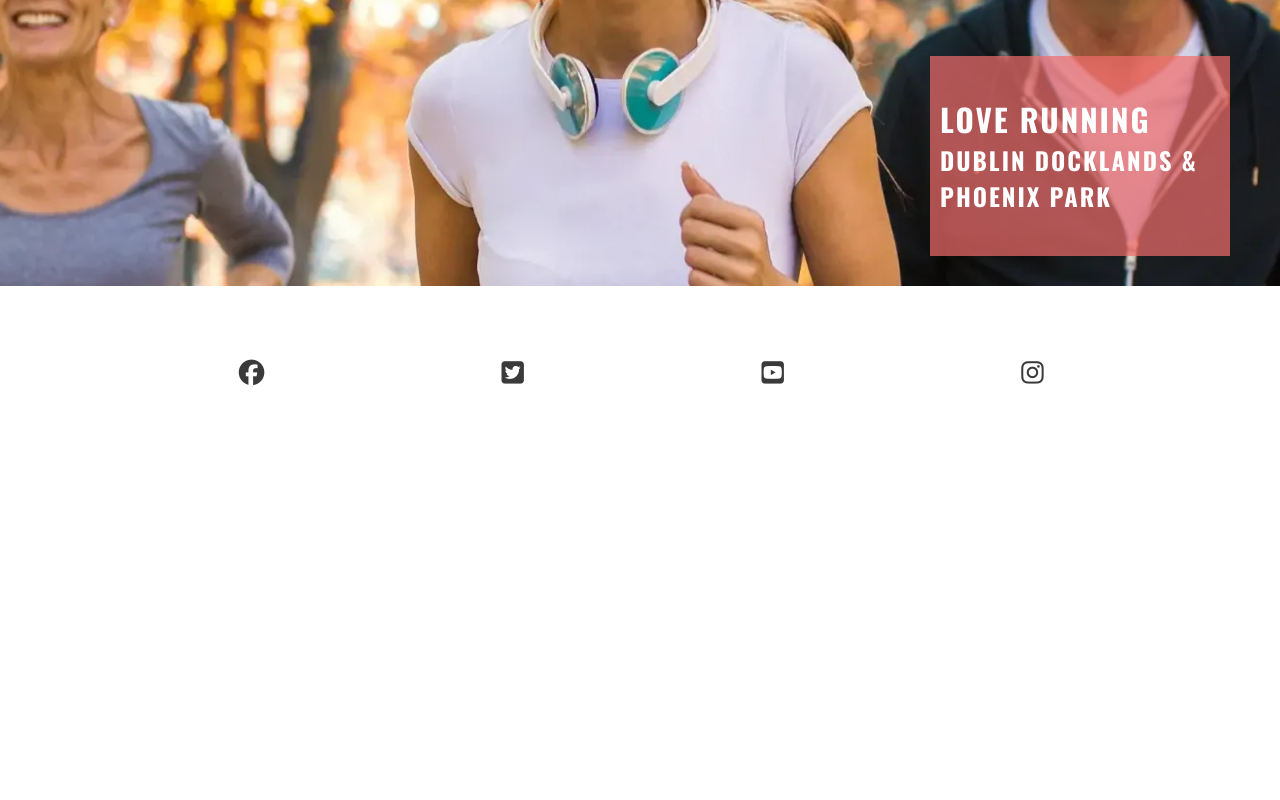
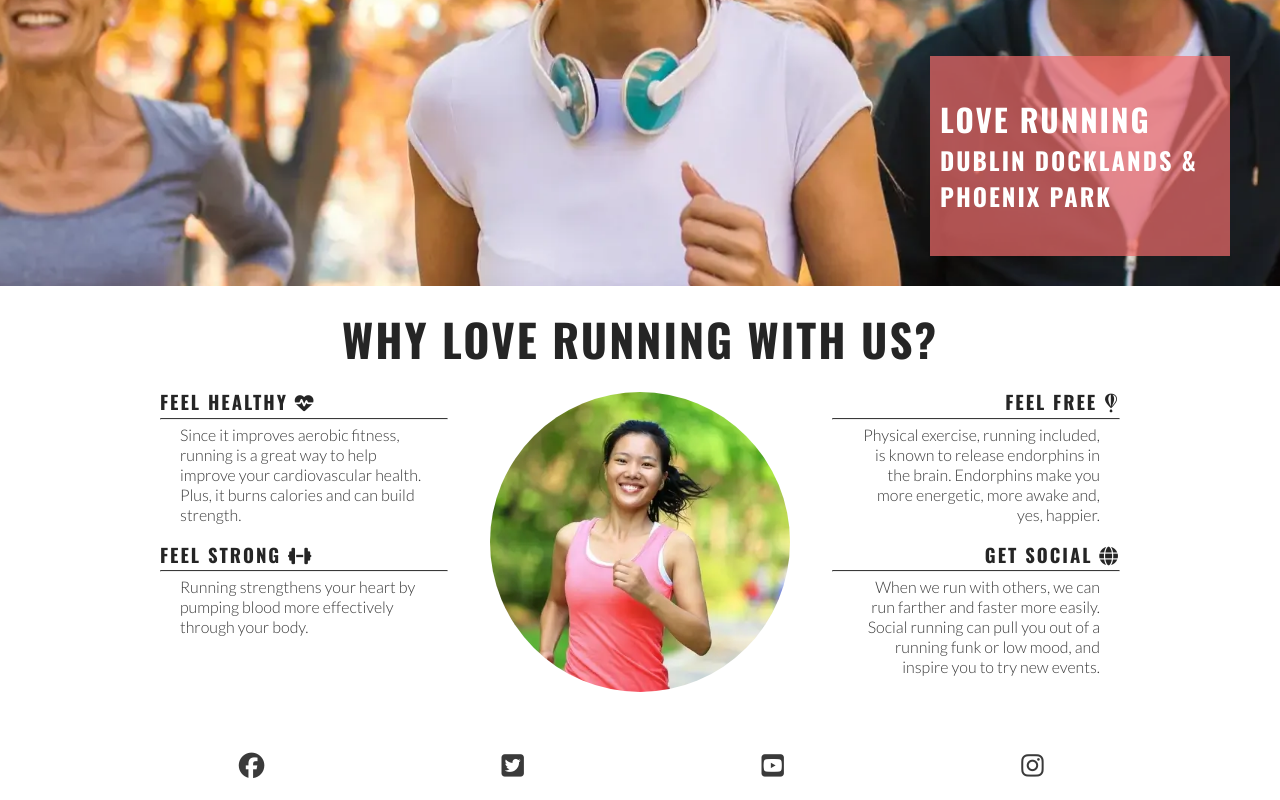
Before and after one commit to tugii21/LoveRun, a plain HTML site: page index.html in a window 1280 px wide. Shown: the part 393-1193 px from the top of the page. Before the commit the page ends 800 px from the top, so only its background shows below. Drawn offline with nearby package versions, Linux system fonts and the light colour scheme.

Commit message:
added and fixed laptop 1200pixel to css

```diff
--- a/assets/css/style.css
+++ b/assets/css/style.css
@@ -18,7 +18,9 @@ body {
     font-family: 'Lato', sans-serif;
 }
 
-h1, h2, h3 {
+h1,
+h2,
+h3 {
     font-family: 'Oswald', sans-serif;
     text-transform: uppercase;
     letter-spacing: 2px;
@@ -49,7 +51,7 @@ header a {
     list-style-type: none;
 }
 
-#menu > li {
+#menu>li {
     margin-bottom: 1em;
 }
 
@@ -109,8 +111,53 @@ main {
     padding-left: 10px;
 }
 
-#cover-text > h2, #cover-text > h3 {
+#cover-text>h2,
+#cover-text>h3 {
     color: #ffffff;
+}
+
+/* Reasons section */
+#reasons {
+    width: 90%;
+    margin: 20px auto;
+}
+
+#reasons h2 {
+    margin-bottom: 20px;
+    text-align: center;
+    font-size: 280%;
+}
+
+#benefits-physical>div,
+#benefits-mental>div {
+    line-height: 20px;
+    margin-bottom: 20px;
+}
+
+#benefits p {
+    padding: 0 20px;
+}
+
+#benefits hr {
+    border-top: 1px solid #3a3a3a;
+    margin: 5px 0;
+}
+
+#circle-cover-bg {
+    background: url('../images/reasons-image.webp') no-repeat top center / cover;
+    height: 90vw;
+    width: 90vw;
+    margin-bottom: 20px;
+    /* Makes the square image into a circle */
+    border-radius: 50%;
+    max-width: 300px;
+    max-height: 300px;
+}
+
+#benefits-image {
+    display: flex;
+    align-items: center;
+    justify-content: center;
 }
 
 /* Footer */
@@ -130,6 +177,7 @@ main {
 
 /* Media query: tablets and larger (768px and up) */
 @media screen and (min-width: 768px) {
+
     /* Header */
     nav {
         display: block;
@@ -143,7 +191,7 @@ main {
         display: flex;
     }
 
-    #menu > li {
+    #menu>li {
         padding-left: 1rem;
     }
 
@@ -163,16 +211,63 @@ main {
         margin-top: 79px;
     }
 
-    /* Hero image */
+    /* Hero */
     #cover-text {
         width: 300px;
         right: 50px;
     }
+
+    /* Reasons section */
+    #benefits-physical,
+    #benefits-mental {
+        display: flex;
+        flex-direction: column;
+        width: 100%;
+    }
+
+    #benefits-physical>div,
+    #benefits-mental>div {
+        width: 75%;
+    }
+
+    #benefits-mental>div {
+        text-align: end;
+        align-self: flex-end;
+    }
+
 }
 
 /* Large devices (laptops and desktops, 992px and up) */
 @media screen and (min-width: 992px) {
-    #menu a:hover{
+    #menu a:hover {
         border-bottom: 1px solid #3a3a3a;
     }
 }
+
+@media screen and (min-width: 1200px) {
+    /* Reasons section */
+    #benefits {
+        display: flex;
+        flex-direction: row;
+    }
+
+    #benefits > div {
+        flex: 1;
+    }
+
+    #benefits-image {
+        order: 0
+    }
+
+    #benefits-mental {
+        order: 1;
+    }
+
+    #benefits-mental > div {
+        align-self: flex-start;
+    }
+
+    #benefits-physical > div {
+        align-self: flex-end;
+    }
+}
--- a/index.html
+++ b/index.html
@@ -46,6 +46,41 @@
                 <h3>Dublin Docklands & Phoenix Park</h3>
             </div>
         </section>
+        <section id="reasons">
+            <h2>Why love running with us?</h2>
+            <div id="benefits">
+                <div id="benefits-physical">
+                    <div>
+                        <h3>Feel healthy <i class="fa-solid fa-heart-pulse"></i></h3>
+                        <hr>
+                        <p>Since it improves aerobic fitness, running is a great way to help improve your cardiovascular
+                            health. Plus, it burns calories and can build strength.</p>
+                    </div>
+                    <div>
+                        <h3>Feel strong <i class="fa-solid fa-dumbbell"></i></h3>
+                        <hr>
+                        <p>Running strengthens your heart by pumping blood more effectively through your body.</p>
+                    </div>
+                </div>
+                <div id="benefits-mental">
+                    <div>
+                        <h3>Feel free <i class="fa-brands fa-fly"></i></h3>
+                        <hr>
+                        <p>Physical exercise, running included, is known to release endorphins in the brain. Endorphins
+                            make you more energetic, more awake and, yes, happier.</p>
+                    </div>
+                    <div>
+                        <h3>Get social <i class="fa-solid fa-globe"></i></h3>
+                        <hr>
+                        <p>When we run with others, we can run farther and faster more easily. Social running can pull
+                            you out of a running funk or low mood, and inspire you to try new events.</p>
+                    </div>
+                </div>
+                <div id="benefits-image">
+                    <div id="circle-cover-bg"></div>
+                </div>
+            </div>
+        </section>
     </main>
 
     <!-- Footer -->
```
Also changed, not shown: assets/images/reasons-image.webp (added).
